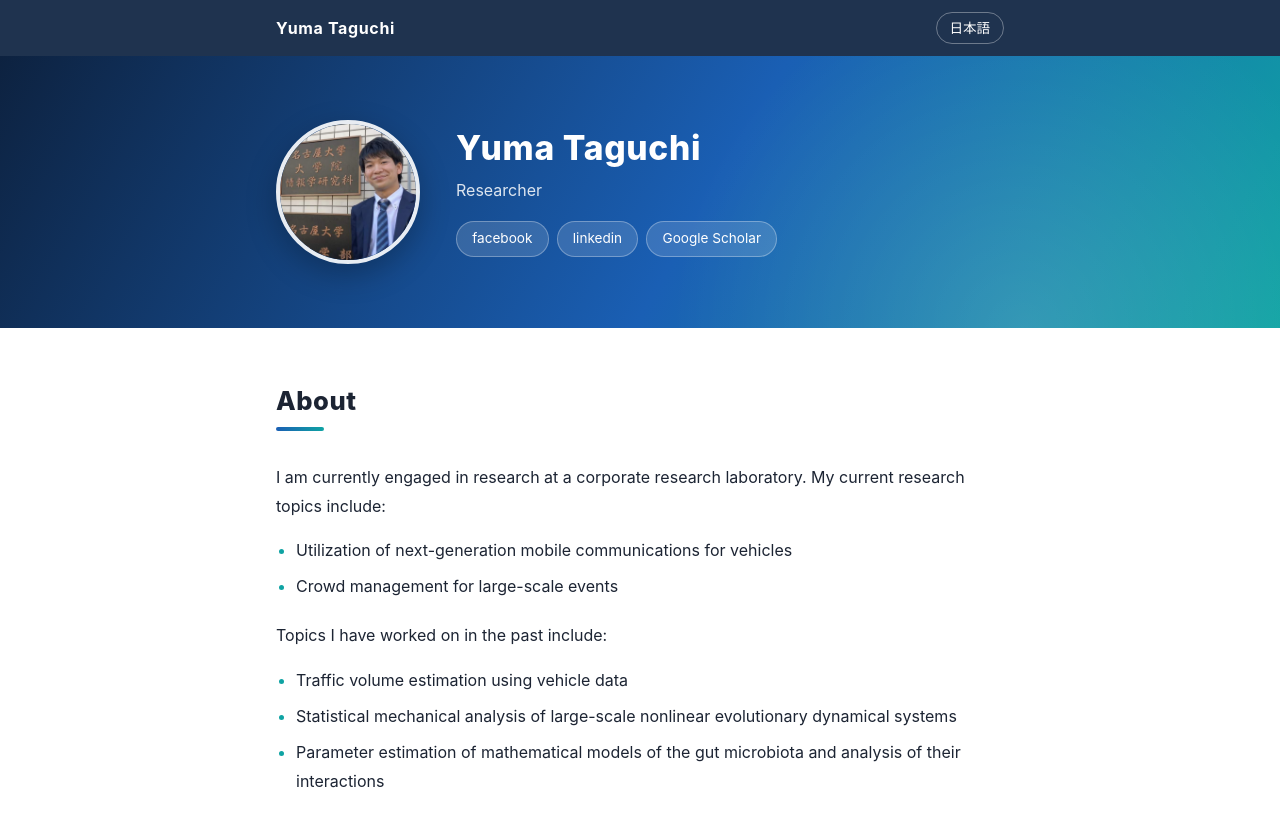
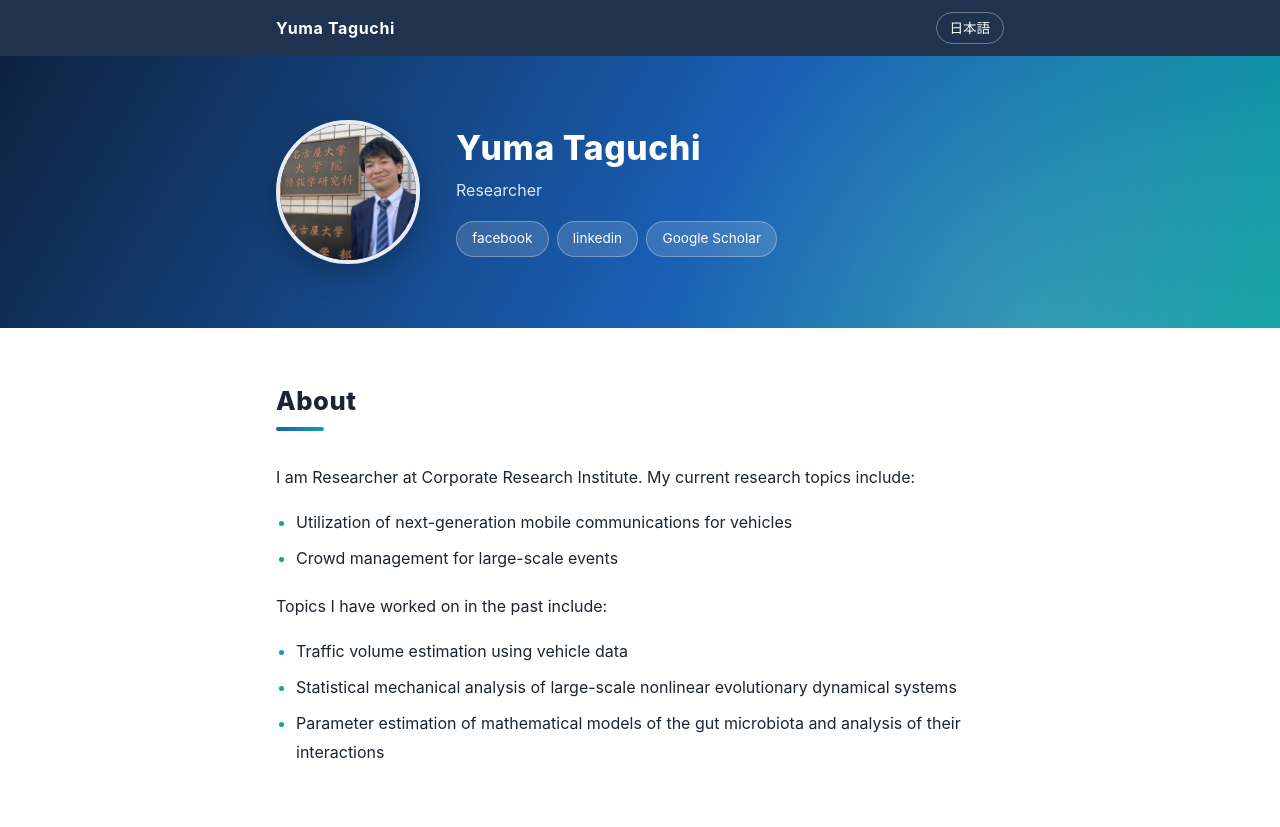
Before and after one commit to TaguchiYuma/web, a Jekyll site: the page built from docs/en.md, in a window 1280 px wide and 900 px high. Shown: the top 827 px of the window. Built offline with Jekyll 4.4.1, drawn with Linux system fonts in a browser that asks for light colours.

Commit message:
Update en.md

```diff
--- a/docs/en.md
+++ b/docs/en.md
@@ -23,7 +23,7 @@ links:
 
 ## About
 
-I am currently engaged in research at a corporate research laboratory. My current research topics include:
+I am Researcher at Corporate Research Institute. My current research topics include:
 
 - Utilization of next-generation mobile communications for vehicles
 - Crowd management for large-scale events
```
